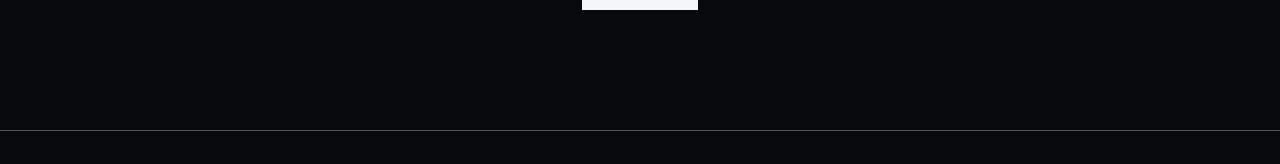
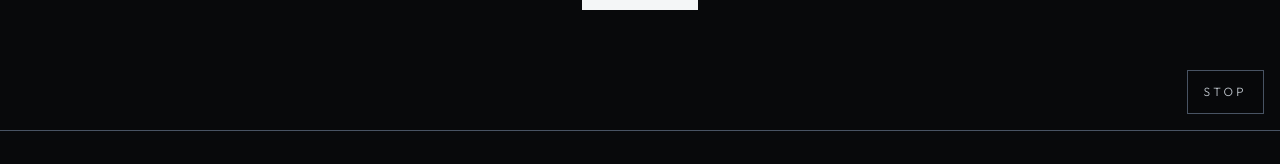
Before and after one commit to nasema706-code/super-ai, a Next.js app: page / in a window 1280 px wide. Shown: the part 670-834 px from the top of the page. Built offline with nearby package versions, Linux system fonts and the light colour scheme.

Commit message:
Play the birth track across the site and let a visitor stop it.
Co-authored-by: Cursor <cursoragent@cursor.com>

```diff
--- a/app/layout.tsx
+++ b/app/layout.tsx
@@ -2,6 +2,7 @@ import type { Metadata } from "next";
 import { Fraunces, Geist_Mono, Outfit } from "next/font/google";
 import { AppProviders } from "@/components/providers/app-providers";
 import { SiteHeader } from "@/components/site/header";
+import { SiteSound } from "@/components/site/sound";
 import "./globals.css";
 
 const outfit = Outfit({
@@ -38,6 +39,7 @@ export default function RootLayout({ children }: LayoutProps<"/">) {
         <AppProviders>
           <SiteHeader />
           {children}
+          <SiteSound />
         </AppProviders>
       </body>
     </html>
--- /dev/null
+++ b/components/site/sound.tsx
@@ -0,0 +1,80 @@
+"use client";
+
+import { useEffect, useRef, useState, type PointerEvent } from "react";
+
+const SRC = "/audio/birth-of-super-ai.mp3";
+const KEY = "sai-sound";
+
+export function SiteSound() {
+  const audioRef = useRef<HTMLAudioElement>(null);
+  const [playing, setPlaying] = useState(false);
+
+  useEffect(() => {
+    const audio = audioRef.current;
+    if (!audio) return;
+    audio.volume = 0.72;
+
+    const silenced = () => window.sessionStorage.getItem(KEY) === "off";
+
+    const start = () => {
+      if (silenced()) return;
+      void audio.play().then(
+        () => setPlaying(true),
+        () => setPlaying(false),
+      );
+    };
+
+    const unlock = () => {
+      start();
+      window.removeEventListener("pointerdown", unlock);
+    };
+
+    if (!silenced()) {
+      void audio.play().then(
+        () => setPlaying(true),
+        () => window.addEventListener("pointerdown", unlock),
+      );
+    }
+
+    const onPlay = () => setPlaying(true);
+    const onPause = () => setPlaying(false);
+    audio.addEventListener("play", onPlay);
+    audio.addEventListener("pause", onPause);
+    return () => {
+      window.removeEventListener("pointerdown", unlock);
+      audio.removeEventListener("play", onPlay);
+      audio.removeEventListener("pause", onPause);
+    };
+  }, []);
+
+  function toggle(event: PointerEvent<HTMLButtonElement>) {
+    event.stopPropagation();
+    const audio = audioRef.current;
+    if (!audio) return;
+    if (!audio.paused) {
+      audio.pause();
+      window.sessionStorage.setItem(KEY, "off");
+      setPlaying(false);
+      return;
+    }
+    window.sessionStorage.setItem(KEY, "on");
+    void audio.play().then(
+      () => setPlaying(true),
+      () => setPlaying(false),
+    );
+  }
+
+  return (
+    <>
+      <audio ref={audioRef} src={SRC} loop preload="auto" />
+      <button
+        type="button"
+        onPointerDown={toggle}
+        aria-pressed={playing}
+        className="fixed right-4 bottom-4 z-[80] inline-flex h-11 items-center border border-border bg-background/80 px-4 text-xs tracking-catalog text-muted uppercase backdrop-blur-md hover:border-foreground hover:text-foreground"
+      >
+        {playing ? "Stop" : "Play"}
+      </button>
+    </>
+  );
+}
```
Also changed, not shown: 1 other file (tests, documents, lock files or other folders).
